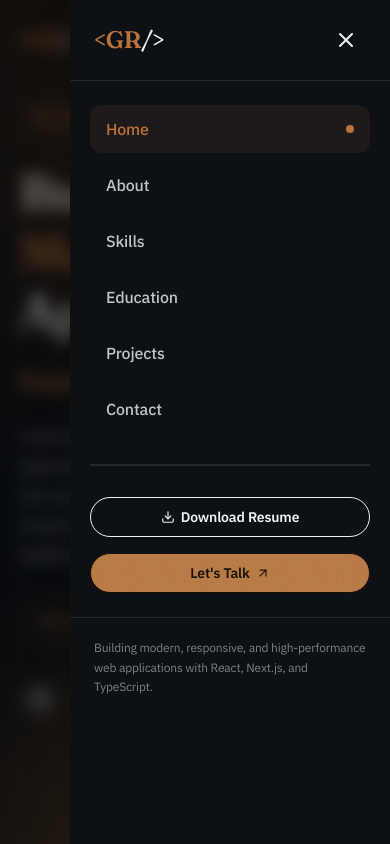
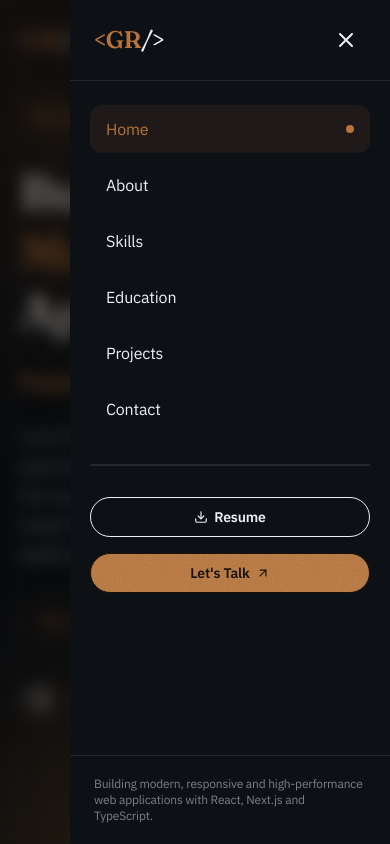
Before and after one commit to golamrabbi73/portfolio, a Next.js app: page / in a window 390 px wide. Both pictures are taken after a click on the button "Open Menu". Shown: the top 844 px of the page. Built offline with nearby package versions, Linux system fonts and the light colour scheme.

Commit message:
fix navbar resume download bug

```diff
--- a/src/components/shared/Navbar.jsx
+++ b/src/components/shared/Navbar.jsx
@@ -35,7 +35,8 @@ export default function Navbar() {
     return () => window.removeEventListener("scroll", handleScroll);
   }, []);
 
-  // Improved Scroll Spy
+
+  // Scroll Spy
   useEffect(() => {
     if (!isHome) return;
 
@@ -65,7 +66,6 @@ useEffect(() => {
 
 
     window.addEventListener("scroll", handleScroll);
-
     handleScroll();
 
     return () =>
@@ -73,7 +73,9 @@ useEffect(() => {
 
   }, [isHome]);
 
+
   const closeMenu = () => setIsOpen(false);
+
 
   return (
     <>
@@ -85,6 +87,7 @@ useEffect(() => {
         }`}
       >
         <div className="max-w-7xl mx-auto px-4 sm:px-6 lg:px-8">
+
           <div
             className={`flex items-center justify-between rounded-2xl transition-all duration-300 ${
               scrolled
@@ -92,6 +95,7 @@ useEffect(() => {
                 : "bg-transparent px-0 py-0"
             }`}
           >
+
             {/* Logo */}
             <Link
               href="/"
@@ -101,9 +105,12 @@ useEffect(() => {
               <span className="text-base-content">/&gt;</span>
             </Link>
 
+
             {/* Desktop Navigation */}
             <nav className="hidden lg:flex items-center gap-2">
-              {navLinks.map((item) => {
+
+              {navLinks.map((item)=>{
+
                 const active =
                   isHome && activeSection === item.id;
 
@@ -117,50 +124,67 @@ useEffect(() => {
                         : "text-base-content/70 hover:text-accent hover:bg-base-200"
                     }`}
                   >
+
                     {item.label}
 
                     {active && (
-                      <span className="absolute left-3 right-3 -bottom-0.5 h-[2px] rounded-full bg-accent" />
+                      <span className="absolute left-3 right-3 -bottom-0.5 h-[2px] rounded-full bg-accent"/>
                     )}
+
                   </Link>
                 );
+
               })}
+
             </nav>
+
+
 
             {/* Desktop CTA */}
             <div className="hidden lg:flex items-center gap-3">
+
               <a
-                href="/resume.pdf"
-                target="_blank"
-                rel="noopener noreferrer"
+                href="/my_resume.pdf"
+                download="Golam-Rabbi-Resume.pdf"
                 className="btn btn-outline rounded-full"
               >
-                <FiDownload className="text-base" />
+                <FiDownload className="text-base"/>
                 Resume
               </a>
+
 
               <Link
                 href="/#contact"
                 className="btn btn-accent rounded-full"
               >
                 Let's Talk
-                <FiArrowUpRight />
+                <FiArrowUpRight/>
               </Link>
+
             </div>
 
-            {/* Mobile Toggle */}
+
+
+            {/* Mobile Button */}
             <button
-              onClick={() => setIsOpen(true)}
+              onClick={()=>setIsOpen(true)}
               className="lg:hidden btn btn-ghost btn-circle"
               aria-label="Open Menu"
             >
-              <HiOutlineMenuAlt3 size={24} />
+              <HiOutlineMenuAlt3 size={24}/>
             </button>
+
+
           </div>
+
         </div>
       </header>
 
-      {/* ================= MOBILE MENU ================= */}
+
+
+
+      {/* Mobile Drawer */}
+
       <div
         className={`fixed inset-0 z-[999] lg:hidden transition-all duration-300 ${
           isOpen
@@ -168,15 +192,20 @@ useEffect(() => {
             : "invisible opacity-0"
         }`}
       >
+
         {/* Overlay */}
+
         <div
           onClick={closeMenu}
-          className={`absolute inset-0 bg-black/50 backdrop-blur-sm transition-opacity duration-300 ${
-            isOpen ? "opacity-100" : "opacity-0"
+          className={`absolute inset-0 bg-black/50 backdrop-blur-sm ${
+            isOpen ? "opacity-100":"opacity-0"
           }`}
         />
 
+
+
         {/* Drawer */}
+
         <aside
           className={`absolute right-0 top-0 h-full w-80 bg-base-100 shadow-2xl transition-transform duration-300 ${
             isOpen
@@ -184,7 +213,11 @@ useEffect(() => {
               : "translate-x-full"
           }`}
         >
+
+
           <div className="flex items-center justify-between px-6 py-5 border-b border-base-content/10">
+
+
             <Link
               href="/"
               onClick={closeMenu}
@@ -194,52 +227,74 @@ useEffect(() => {
               <span className="text-base-content">/&gt;</span>
             </Link>
 
+
             <button
               onClick={closeMenu}
               className="btn btn-ghost btn-circle"
             >
-              <HiOutlineX size={24} />
+              <HiOutlineX size={24}/>
             </button>
+
+
           </div>
 
+
+
+
           <nav className="flex flex-col px-5 py-6 gap-2">
-                        {navLinks.map((item) => {
+
+
+            {navLinks.map((item)=>{
+
               const active =
-                (isHome && activeSection === item.id) ||
-                (!isHome && item.id === "projects");
+                isHome && activeSection === item.id;
+
 
               return (
+
                 <Link
                   key={item.id}
                   href={`/#${item.id}`}
                   onClick={closeMenu}
-                  className={`flex items-center justify-between rounded-xl px-4 py-3 text-base font-medium transition-all duration-300 ${
+                  className={`flex items-center justify-between rounded-xl px-4 py-3 ${
                     active
                       ? "bg-accent/10 text-accent"
-                      : "text-base-content/80 hover:bg-base-200 hover:text-accent"
+                      : "hover:bg-base-200"
                   }`}
                 >
-                  <span>{item.label}</span>
+
+                  {item.label}
+
 
                   {active && (
-                    <span className="h-2 w-2 rounded-full bg-accent" />
+                    <span className="h-2 w-2 rounded-full bg-accent"/>
                   )}
+
                 </Link>
+
               );
+
             })}
 
-            <div className="divider my-4" />
+
+
+
+            <div className="divider my-4"/>
+
+
+
 
             <a
-              href="/resume.pdf"
-              target="_blank"
-              rel="noopener noreferrer"
-              className="btn btn-outline rounded-full w-full"
-              onClick={closeMenu}
+              href="/my_resume.pdf?download=1"
+              download="Golam-Rabbi-Resume.pdf"
+              className="btn btn-outline rounded-full"
             >
               <FiDownload />
-              Download Resume
+              Resume
             </a>
+
+
+
 
             <Link
               href="/#contact"
@@ -247,18 +302,30 @@ useEffect(() => {
               className="btn btn-accent rounded-full w-full mt-2"
             >
               Let's Talk
-              <FiArrowUpRight />
+              <FiArrowUpRight/>
             </Link>
+
+
           </nav>
 
-          <div className="mt-auto border-t border-base-content/10 px-6 py-5">
-            <p className="text-xs text-base-content/50 leading-relaxed">
-              Building modern, responsive, and high-performance web
-              applications with React, Next.js, and TypeScript.
+
+
+          <div className="absolute bottom-0 border-t border-base-content/10 px-6 py-5">
+
+            <p className="text-xs text-base-content/50">
+              Building modern, responsive and high-performance web applications with React, Next.js and TypeScript.
             </p>
+
           </div>
+
+
+
         </aside>
+
+
       </div>
+
+
     </>
   );
 }
```
Lines whose indentation alone changed are shown as unchanged.
